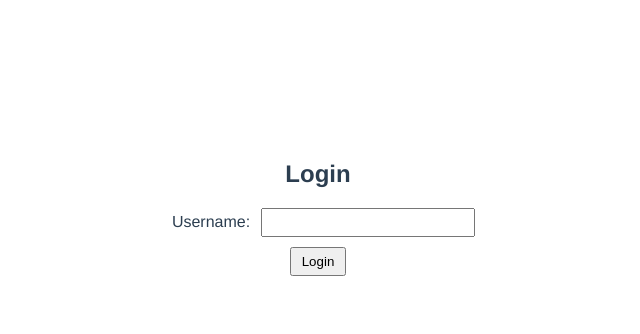
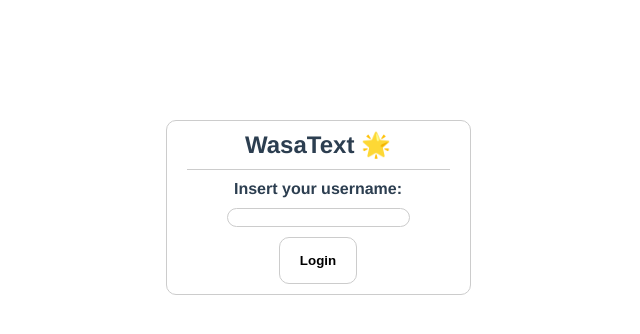
Before and after one commit to Frisbon/hungrymonke, a Vue app in the folder webui/: page / in a window 1280 px wide. Shown: the top 334 px of the page, without its empty margins (322-962 px from the left). Built offline with nearby package versions, Linux system fonts and the light colour scheme.

Commit message:
Rework Login and ChangeUsername forms
TODO:
Fix error messages appearing and form functionality + styling

```diff
--- a/webui/src/App.vue
+++ b/webui/src/App.vue
@@ -1,29 +1,37 @@
 <template>
   <div id="app">
     <!-- Form di login se l'utente non è loggato -->
+
+
     <div v-if="!isLoggedIn" class="login">
-      <h2>Login</h2>
+
+
+      <h2>WasaText 🌟</h2>
       <!-- ascolto per l'evento @submit e impedisco al browser la funzionalità di default (ricarica pagina) usando .prevent -->
       <form @submit.prevent="handleLogin">
         <div>
-          <label>Username:</label>
+          <label>Insert your username:</label>
+          <br>
           <input v-model="username" type="text" required />
         </div>
         <button type="submit">Login</button>
-        <p v-if="loginError" class="error">{{ loginError }}</p>
       </form>
+
+      <p v-if="loginError" class="error">{{ loginError }}</p>
     </div>
 
     <!-- Interfaccia chat se l'utente è loggato -->
     <div v-else class="container">
 
-
       <ConversationList
         :username="username"
         :userPfp="userPfp"
         :userPfpType="userPfpType"
+        :newUsernameTaken = "newUsernameTaken"
         @select-conversation="selectConversation"
+        @changeUsername="changeUsername"
         @logout = "handleLogout"
+
       />
 
       <div class="chat-area">
@@ -60,9 +68,10 @@ export default {
       userPfpType: null,
       loginError: '',
       selectedConvoID: null,
-      recipientUsername: "",
+
       isGroup: null,
       selectedConvoRender: null,
+      newUsernameTaken: false,
     };
   },
   methods: {
@@ -119,6 +128,17 @@ export default {
       }
     },
 
+    async changeUsername(newName){
+      console.log("Sono in App.vue dentro changeUsername(), mi connetto al back-end...")
+      const response = await api.changeUsername(newName)
+      if (!response.error){
+        this.username = response.user.username
+        this.newUsernameTaken = false
+      }
+      else{this.newUsernameTaken = true}
+
+
+    }
 
   },
 
@@ -140,35 +160,66 @@ export default {
   font-family: Avenir, Helvetica, Arial, sans-serif;
   text-align: center;
   color: #2c3e50;
+
   margin-top: 60px;
   height: 100vh; /* Make the app container take full viewport height */
   overflow: hidden; /* Prevent scrolling on the main container */
 }
+
+#app .login{ justify-items: center; }
+
 .container {
   display: flex;
   max-width: 1200px;
   margin: 0 auto;
   height: fit-content;
 }
+
 .login {
-  max-width: 400px;
-  margin: 0 auto;
-  padding: 20px;
+  display: flex;
+  flex-direction: column;
+  background-color: white;
+  font-weight: bold;
+  border-radius: 10px; /* Adjust this value to control the roundness */
+  border: #ccc 1px solid;
+  max-height: fit-content;
+  max-width: fit-content;
+  justify-self: center;
+  padding: 0px 20px;
 }
-.login div {
+
+.login h2{ margin: 10px 0px;}
+
+.login form {
+
+
+  border-top: #ccc 1px solid;
+  padding: 0px 40px;
+  padding-top: 10px;
+}
+
+#app button{
+
+  background-color: white;
+  font-weight: bold;
+  border-radius: 10px; /* Adjust this value to control the roundness */
+  border: #ccc 1px solid;
   margin-bottom: 10px;
+  padding: 15px 20px 15px 20px;
 }
-.login label {
-  display: inline-block;
-  width: 100px;
+
+.login input{
+
+background-color: white;
+font-weight: bold;
+border-radius: 10px; /* Adjust this value to control the roundness */
+border: #ccc 1px solid;
+margin: 10px 0px;
+text-align: center;
+font-weight: normal;
+
 }
-.login input {
-  padding: 5px;
-  width: 200px;
-}
-.login button {
-  padding: 5px 10px;
-}
+
 .error {
   color: red;
 }
--- a/webui/src/api.js
+++ b/webui/src/api.js
@@ -85,6 +85,33 @@ const apiClient = axios.create({
     );
   },
 
+  changeUsername(newName) {
+    const token = localStorage.getItem('token');
+    return apiClient.put(`/users/me/username`, newName,
+      { headers: { Authorization: `Bearer ${token}` } }
+    ).then(response =>
+        {
+          if (response.data && response.data.error) {
+          // Scenario 1: Ricevuto JSON con solo il campo 'error'
+          console.error("Errore durante il cambio username:", response.data.error);
+          return response.data.error
+        } else if (response.data && response.data.message && response.data.user && response.data.new_token) {
+          // Scenario 2: Ricevuto JSON con { message, user, new_token }
+          console.log("Username cambiato con successo:", response.data.message);
+          setAuthToken(response.data.new_token)
+          return response.data;
+        } else {
+          console.warn("Risposta in formato inatteso:", response);
+          return response;
+        }
+    })
+
+
+
+
+  },
+
+
 
   /*
   Questa funzione invia la stringa "credentials" (nickname) nel body della richiesta al back-end
--- a/webui/src/components/ConversationList.vue
+++ b/webui/src/components/ConversationList.vue
@@ -14,19 +14,44 @@
 
         <div style="display: flex; align-items: center; justify-items: flex-start;">
 
-          <h1 style="">Hello,</h1>
-          <h1 @click="changeName" class="changeName">{{ this.username }}</h1>
+          <h2 style="">Hello,</h2>
+          <h2 @click="changeUsernameInputField" class="changeName">{{ this.username }}</h2>
 
         </div>
 
       </div>
 
-      <div class="logged_menu_buttons">
+      <div class="logged_menu_buttons" v-if="!showUsernameInput">
 
         <button @click="newChat">New Chat</button>
         <button @click="handleLogout" class="logout-btn">Logout</button>
 
       </div>
+
+      <form @submit.prevent="changeUsername" v-if="showUsernameInput">
+        <div>
+          <label>Insert a new username:</label>
+          <br>
+          <input v-model="newUsername" type="text"/>
+        </div>
+        <div style="display: flex; justify-content: space-evenly;">
+
+        <button @click="cancelChangeName">Cancel</button>
+        <button type="submit">Set New Name</button>
+
+      </div>
+         <p style="color: red; font-weight: bold;" v-if="newUsernameError">
+          Username not valid
+        </p>
+        <p style="color: red; font-weight: bold;" v-if="newUsernameTaken">
+          Username already taken!
+        </p>
+
+      </form>
+
+
+
+
     </div>
 
     <ul>
@@ -83,6 +108,7 @@ export default {
     username: String,
     userPfp: String,
     userPfpType: String,
+    newUsernameTaken: Boolean,
   },
 
 
@@ -91,10 +117,17 @@ export default {
       conversations: [], // usato per ricevere dati dall'api
       convertedConvos: [], // usato dal ciclo for per renderizzare le chat
       updatedConvertedConvos: [], // usata per auto-fetchare e confontare in live
+
+      showUsernameInput: false,
+      newUsername:'',
+      newUsernameError: false,
+
     };
   },
 
   methods: {
+
+    cancelChangeName(){ this.changeUsernameInputField = false},
 
     handleLogout() {
       this.$emit('logout');
@@ -115,21 +148,47 @@ export default {
       }
     },
 
+    //todo, oddio potrebbe essere easy...
+    changeUsernameInputField(){
+      console.log("Opening Username Field");
+      this.showUsernameInput = true;
+    },
 
-    //todo, oddio potrebbe essere easy...
-    changeName(){
-      console.log("Trying to change name...")
-      this.$emit('changeName');
+    changeUsername(){
+      if( this.newUsername !== ''){
+        console.log("Trying to change username to "+this.newUsername+"...");
+        this.$emit("changeUsername", this.newUsername)
+        this.showUsernameInput = false
+
+        this.convertedConvos = []
+        setTimeout(function()
+          {
+
+          }, 1000);
+        this.pollingFetcher();
+      }else{
+        this.newUsernameError = true
+      }
+
+
+
+
     },
 
     changePfp(){
       console.log("Trying to change the profile picture...")
       this.$emit('changePfp');
+
+
+      this.pollingFetcher();
     },
 
     newChat(){
       console.log("Trying to start a new chat..")
       this.$emit('newChat');
+
+
+      this.pollingFetcher();
     },
 
     // helper function for fetching
@@ -218,7 +277,7 @@ export default {
       this.pollingInterval = setInterval(() => {
         console.log("Polling for new conversations...");
         this.pollingFetcher();
-      }, 3000); // 3000ms = 3 second
+      }, 30000); // 3000ms = 3 second
     },
 
     stopPolling() {
@@ -232,6 +291,7 @@ export default {
  /* Appena carico la pagina recupera le conversazioni */
  mounted() {
     console.log("ConversationList component mounted!");
+    this.pollingFetcher();
     this.startPolling();
   },
   beforeUnmount() {
@@ -300,7 +360,6 @@ li:hover {
   display: flex;
   flex-direction: column;
   align-items: center;
-  padding-bottom: 10px;
   border-bottom: #ccc 1px solid;
 }
 
@@ -318,9 +377,35 @@ li:hover {
   padding: 10px;
   background-color: white;
   border-radius: 10px; /* Adjust this value to control the roundness */
+  margin-left: 5px;
+  margin-right: 5px;
 }
 
-.logged_menu_buttons button {
+form {
+
+  font-weight: bold;
+  margin-top: 10px;
+  border-top: #ccc 1px solid;
+  padding: 0px 40px;
+  padding-top: 10px;
+  width: 100%;
+}
+
+
+
+input{
+
+background-color: white;
+font-weight: normal;
+border-radius: 10px; /* Adjust this value to control the roundness */
+border: #ccc 1px solid;
+margin: 10px 0px;
+text-align: center;
+font-weight: normal;
+
+}
+
+button {
 
   background-color: white;
   padding: 15px 20px 15px 20px;
```
Also changed, not shown: 2 other files (tests, documents, lock files or other folders).
